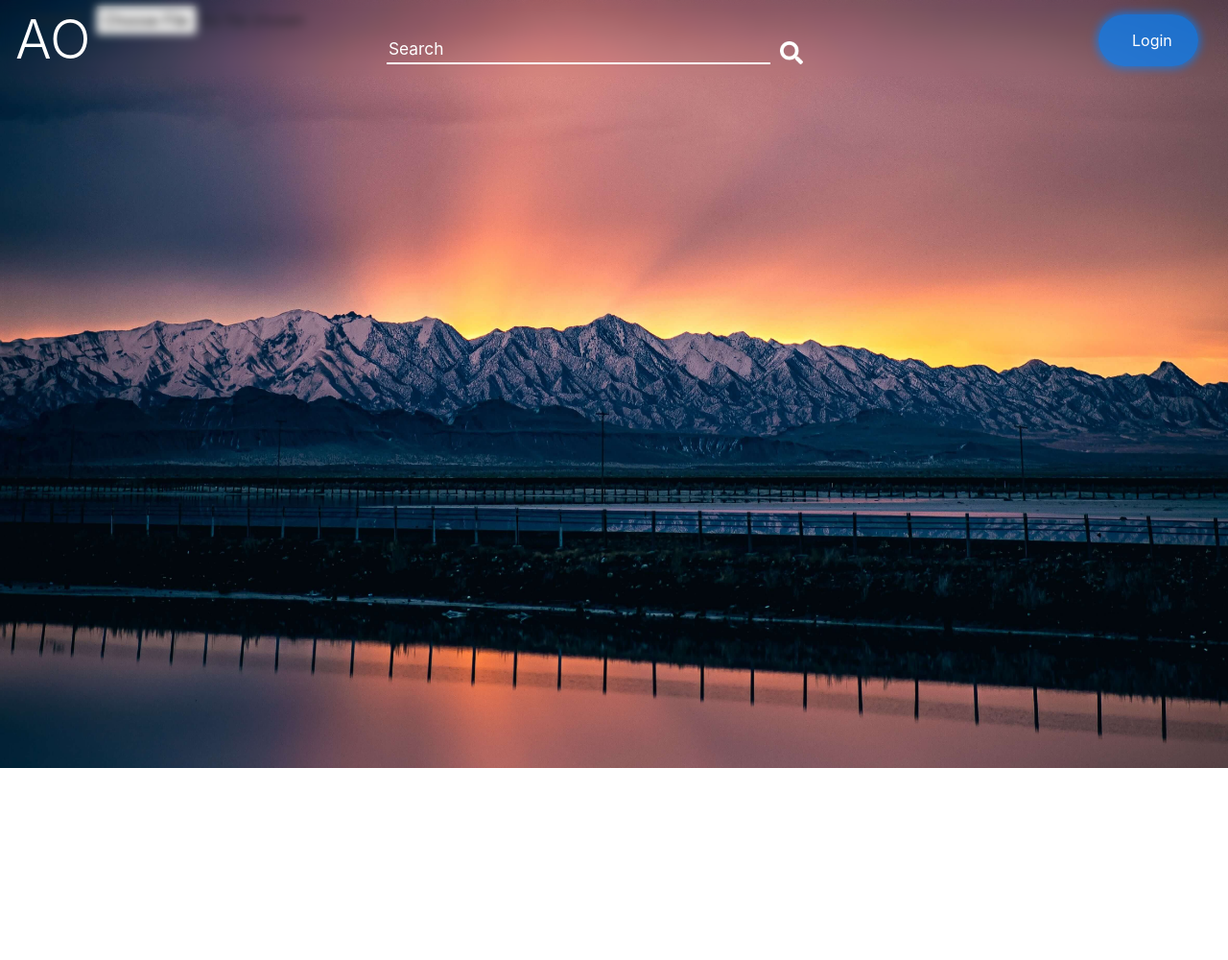
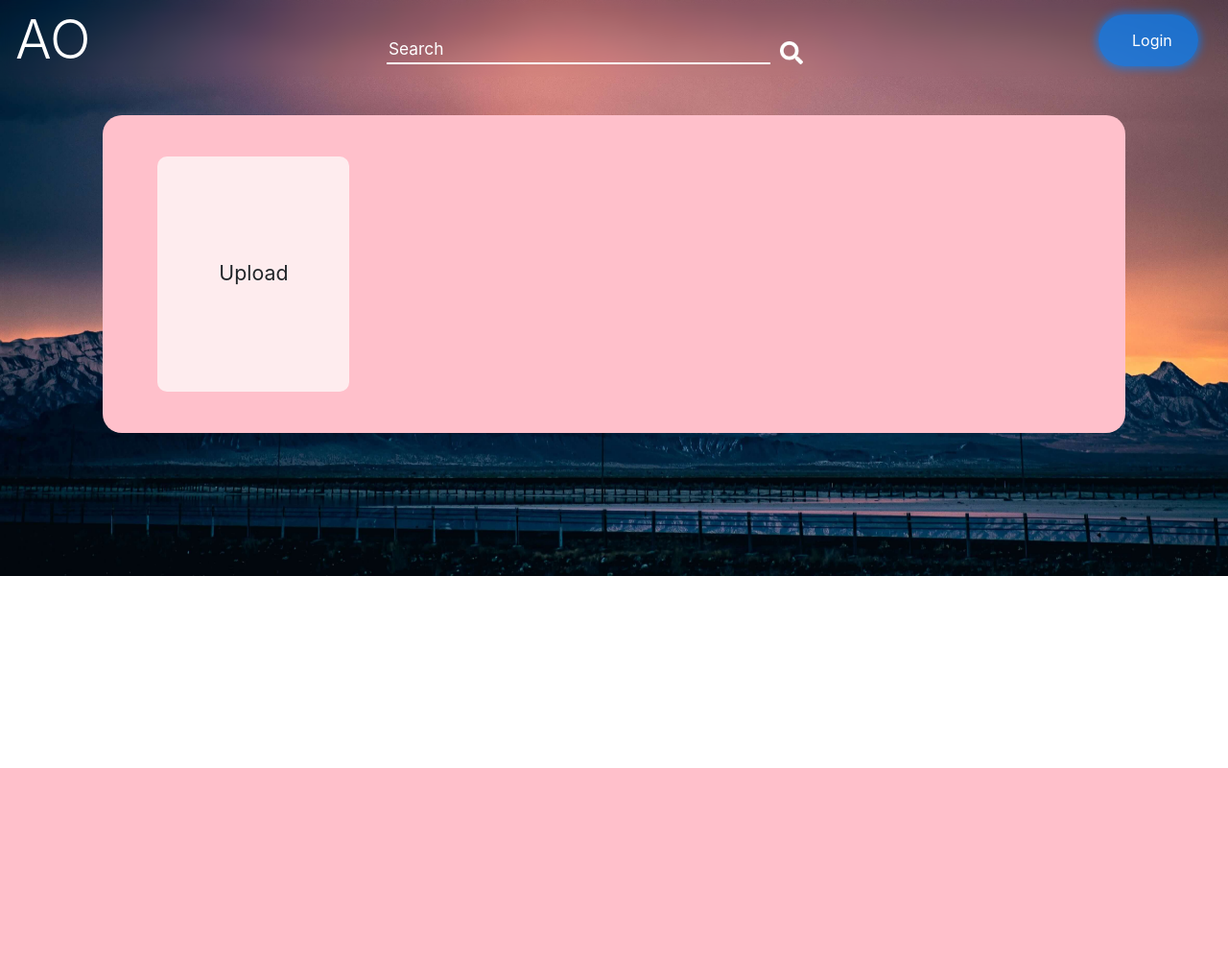
Before and after one commit to xeon5145/NT, a PHP site: page / in a window 1280 px wide. Shown: the whole page at 96% size. After the commit the page ends 800 px from the top, so only its background shows below. Run offline with PHP 8.4, Linux system fonts and the light colour scheme.

Commit message:
updated homepage

```diff
--- a/css/home.css
+++ b/css/home.css
@@ -1,3 +1,8 @@
+body
+{
+  display: grid;
+
+}
  .head
 {
   backdrop-filter:blur(5px);
@@ -62,21 +67,33 @@
 }
 .background-1
 {
+  background-image: url(../assets/images/todd-trapani-brq3YUxtrB0-unsplash.jpg);
   height: 100vh;
-  width: 100%;
-  background-image: url(../assets/images/todd-trapani-brq3YUxtrB0-unsplash.jpg);
   background-repeat: no-repeat;
   background-size: cover;
-  z-index: 2;
-
+  margin: 0;
+  position: fixed;
 }
-.upload-button-home-label
+.content-viewer
 {
-
+  top: 15vh;
+  height: fit-content;
+  background-color: pink;
+  overflow: auto;
+  border-radius: 20px;
+}
+.file-input-homepage
+{
+  background-color: rgba(254, 255, 254, 0.7);
+  border-radius: 10px;
+  padding: 5em 3em;
+  margin: 2em;
+  font-size: 16pt;
 }
 .foot
 {
   background-color: #ffffff;
-  width: 100%;
   height: 25vh;
+  position: fixed;
+  bottom: 0px;
 }
--- a/html/home.php
+++ b/html/home.php
@@ -15,16 +15,16 @@
   </div>
   <a href="html/login.php" class="login_btn btn float-right col-xs-1 col-md-1">Login</a>
   </div>
-    <div class="background-1 container-fluid">
-      <div class="tile">
-        <form class="" action="index.html" method="post">
-          <label class="btn primary-btn upload-button-home-label" for="upload-button-home">Upload</label>
-          <input type="file" name="upload-button-home" id="upload-button-home">
-        </form>
-      </div>
-    </div>
-    <div class="foot">
-    </div>
+  <div class="background-1 row container-fluid">
+  </div>
+  <div class="container col-10 content-viewer">
+    <form class="" action="index.html" method="post">
+      <label for="file-input-homepage" class="file-input-homepage">Upload</label>
+      <input type="file" name="file-input-homepage" id="file-input-homepage" value="" hidden>
+    </form>
+  </div>
+  <div class="foot col-12 container-fluid">
+  </div>
   </body>
   <!--bootstrapcdn JS links-->
   <script src="https://code.jquery.com/jquery-3.4.1.slim.min.js"></script>
```
